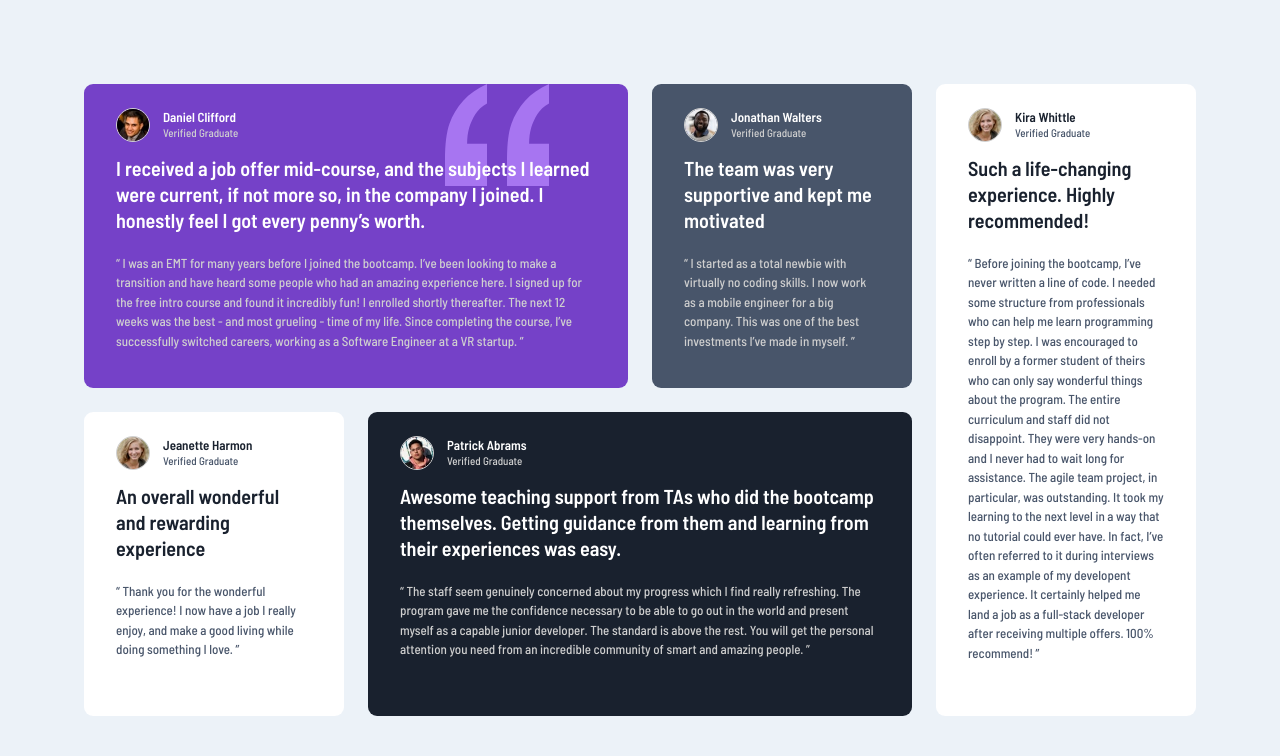
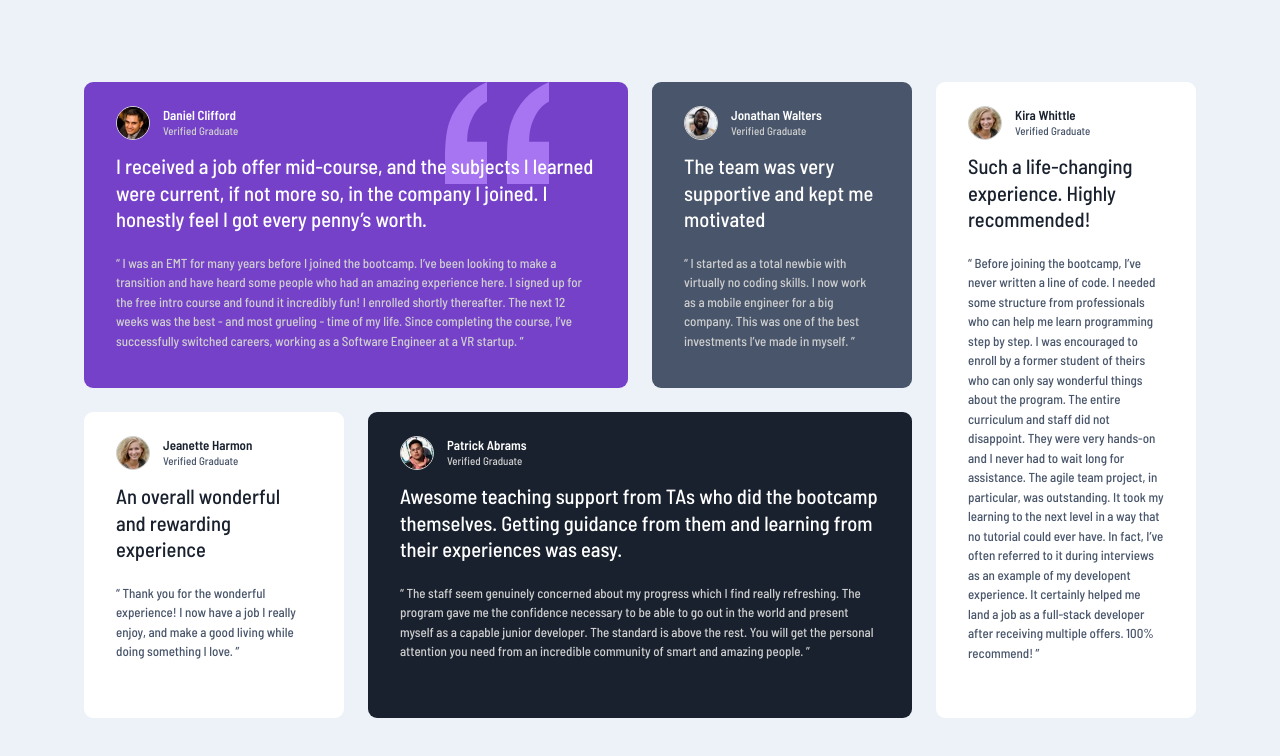
Before and after one commit to zyq-m/testimonial-section, a plain HTML site: page index.html in a window 1280 px wide. Drawn offline with nearby package versions, Linux system fonts and the light colour scheme; files that its build step writes are made by us from their sources.

Commit message:
update font-weight and size

```diff
--- a/app/scss/_testimonial-page.scss
+++ b/app/scss/_testimonial-page.scss
@@ -89,7 +89,8 @@ h1, p {
     &__quote {
 
         h1 {
-            font-size: 1.55rem;
+            font-size: 1.58rem;
+            font-weight: 500;
         }
 
         p {
```
